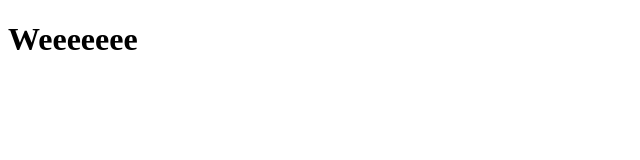
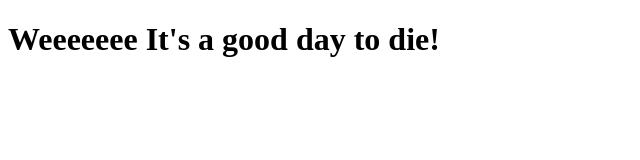
Before and after one commit to phocasqt/coursera-test, a plain HTML site: page site/index.html in a window 1280 px wide. Shown: the whole page, without its empty margins (0-640 px from the left). Drawn offline with Linux system fonts and the light colour scheme.

Commit message:
small change

```diff
--- a/site/index.html
+++ b/site/index.html
@@ -4,6 +4,6 @@
 	<title>Hello Coursera</title>
 </head>
 <body>
-<h1>Weeeeeee</h1>
+<h1>Weeeeeee It's a good day to die!</h1>
 </body>
 </html>
```
